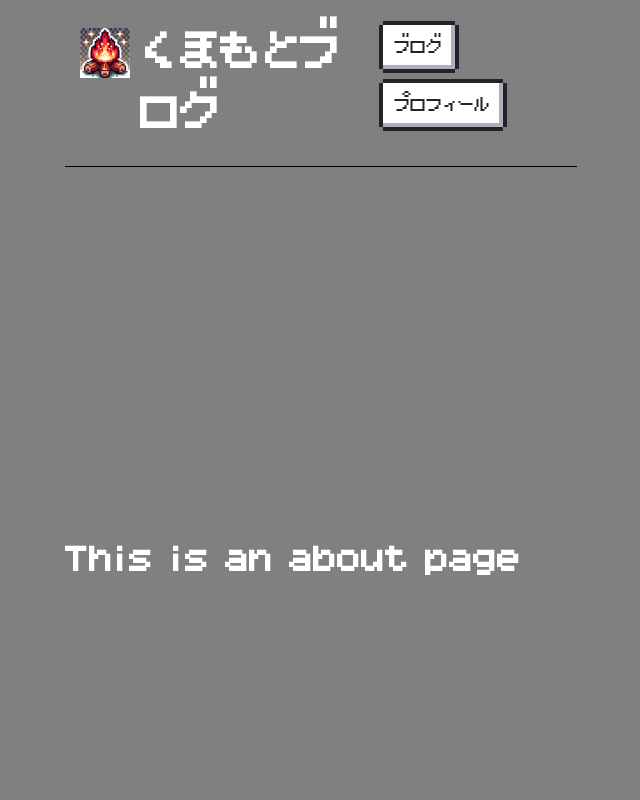
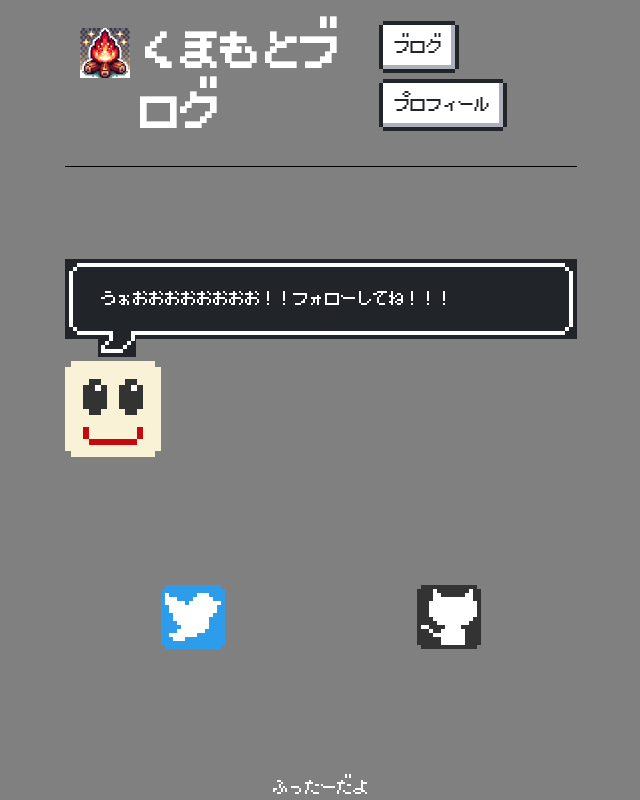
Before and after one commit to Kumamoto-Hamachi/kumamotoBlog, a Vue app: page /about in a window 1280 px wide. Shown: the top 800 px of the page, without its empty margins (319-959 px from the left). Built offline with nearby package versions, Linux system fonts and the light colour scheme.

Commit message:
implemented AboutView

```diff
--- a/src/views/AboutView.vue
+++ b/src/views/AboutView.vue
@@ -1,15 +1,29 @@
 <template>
-  <div class="about">
-    <h1>This is an about page</h1>
+  <div class="profile">
+    <p class="nes-balloon from-left nes-pointer is-dark">
+      うぉおおおおおおおお！！フォローしてね！！！
+    </p>
+    <i class="nes-bcrikko"></i>
+    <div class="sns">
+      <a href="https://twitter.com/digitalhimiko">
+        <i class="nes-icon twitter is-large"></i>
+      </a>
+      <a href="https://github.com/kumamoto-hamachi"><i class="nes-icon github is-large"></i></a>
+    </div>
   </div>
 </template>
 
 <style>
-@media (min-width: 1024px) {
-  .about {
-    min-height: 100vh;
-    display: flex;
-    align-items: center;
-  }
+.profile{
+  margin-top: 100px;
+}
+.nes-balloon{
+  display: block;
+}
+.sns{
+  display: flex;
+  justify-content: space-around;
+  flex-wrap: nowrap;
+  margin-top: 120px;
 }
 </style>
```
